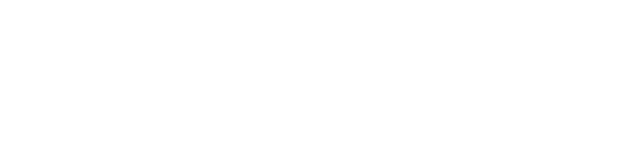
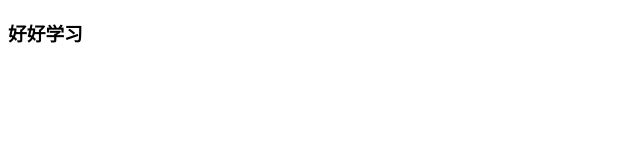
Before and after one commit to hry-muyi/project68, a plain HTML site: page index.html in a window 1280 px wide. Shown: the whole page, without its empty margins (0-640 px from the left). Drawn offline with Linux system fonts and the light colour scheme.

Commit message:
update1 index.html 新建空白all.css

```diff
--- a/index.html
+++ b/index.html
@@ -9,7 +9,7 @@
 </head>
 
 <body>
-
+    <h3>好好学习</h3>
 </body>
 
 </html>
```
Also changed, not shown: all.css (added).
